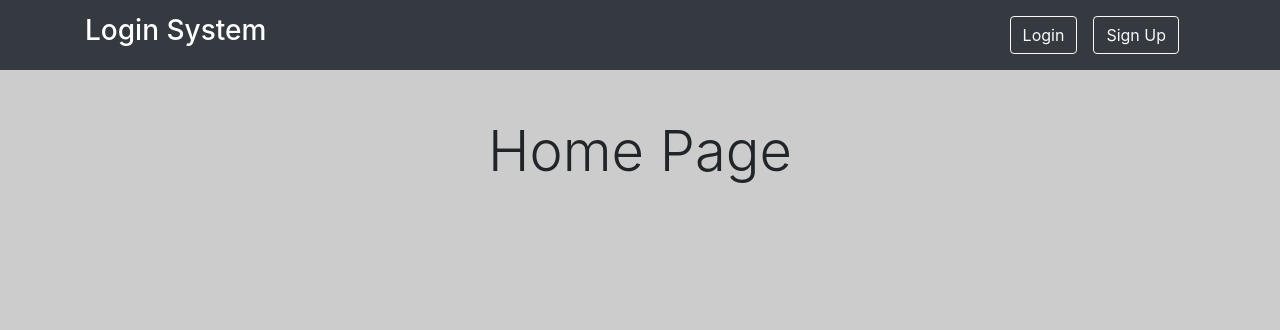
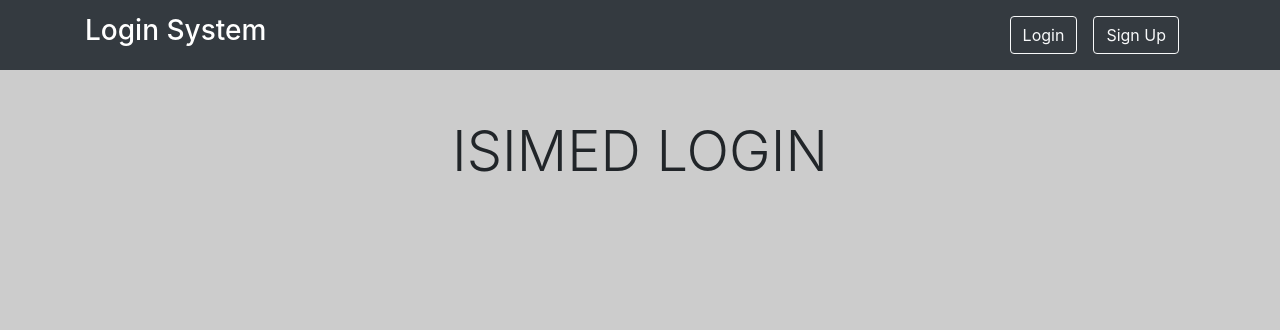
Before and after one commit to Tombari-Ahmed/tombari, a PHP site: page / in a window 1280 px wide. Shown: the top 330 px of the page. Run offline with PHP 8.4, Linux system fonts and the light colour scheme; some libraries are stand-ins or nearby versions.

Commit message:
Update index.php

```diff
--- a/index.php
+++ b/index.php
@@ -1,3 +1,3 @@
 <?php require_once('header.php'); ?>
-    <h4 class="display-4 text-center mt-5">Home Page</h4>
+    <h4 class="display-4 text-center mt-5">ISIMED LOGIN</h4>
 <?php require_once('footer.php'); ?>
```
